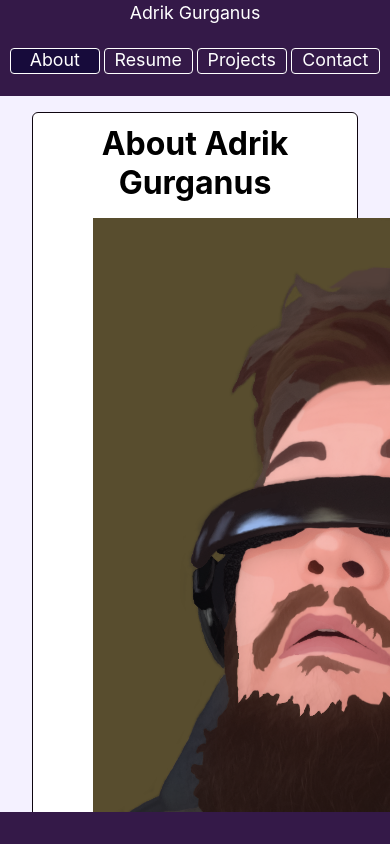
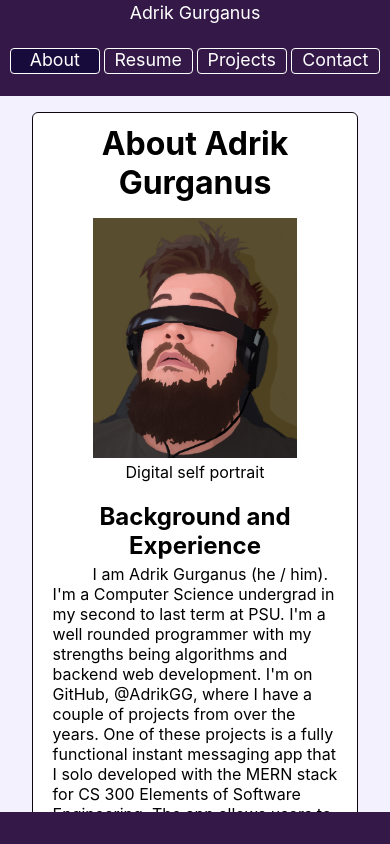
Before and after one commit to AdrikGG/IntroWebDevFinal, a React (Create React App) app: page / in a window 390 px wide. Built offline with nearby package versions, Linux system fonts and the light colour scheme.

Commit message:
Accessibility and responsiveness

```diff
--- a/src/App.js
+++ b/src/App.js
@@ -11,7 +11,7 @@ function App() {
   return (
     <div className="app">
       <Header />
-      <div className="container">
+      <main className="container">
         <div className="content">
           <Routes>
             <Route exact path="/" element={<About />} />
@@ -20,7 +20,7 @@ function App() {
             <Route exact path="/contact" element={<Contact />} />
           </Routes>
         </div>
-      </div>
+      </main>
       <Footer />
     </div>
   );
--- a/src/components/Footer.js
+++ b/src/components/Footer.js
@@ -2,9 +2,9 @@ import './Footer.css';
 
 const Footer = () => {
   return (
-    <div className="footer">
+    <footer className="footer">
       <div className="footer-content"></div>
-    </div>
+    </footer>
   );
 };
 
--- a/src/components/Header.js
+++ b/src/components/Header.js
@@ -3,8 +3,8 @@ import './Header.css';
 
 const Header = () => {
   return (
-    <div className="header">
-      <div className="title">Adrik Gurganus</div>
+    <nav className="header">
+      <header className="title">Adrik Gurganus</header>
       <CustomLink className="btn about" to="/">
         About
       </CustomLink>
@@ -17,7 +17,7 @@ const Header = () => {
       <CustomLink className="btn contact" to="/contact">
         Contact
       </CustomLink>
-    </div>
+    </nav>
   );
 };
 
--- a/src/pages/About.css
+++ b/src/pages/About.css
@@ -10,6 +10,12 @@
   margin: 10px auto;
 }
 
+.portrait {
+  max-width: 605px;
+  width: 100%;
+  height: auto;
+}
+
 .experience,
 .hobbies {
   margin-bottom: 4px;
--- a/src/pages/About.js
+++ b/src/pages/About.js
@@ -6,6 +6,7 @@ const About = () => {
       <h1 className="about-header">About Adrik Gurganus</h1>
       <figure>
         <img
+          className="portrait"
           src={require('../images/SwampManDrawing.png')}
           alt="Drawn profile of Adrik"
           width="605"
@@ -14,7 +15,7 @@ const About = () => {
         <figcaption>Digital self portrait</figcaption>
       </figure>
       <div>
-        <h3 className="experience">Background and Experience</h3>
+        <h2 className="experience">Background and Experience</h2>
         <p className="paragraph">
           I am Adrik Gurganus (he / him). I'm a Computer Science undergrad in my
           second to last term at PSU. I'm a well rounded programmer with my
@@ -47,7 +48,7 @@ const About = () => {
         </p>
       </div>
       <div>
-        <h3 className="hobbies">Hobbies</h3>
+        <h2 className="hobbies">Hobbies</h2>
         <p className="paragraph">
           I like to listen to folk music from cultures and languages from all
           around the world. My favorites of what I have found as of yet have
--- a/src/pages/Contact.css
+++ b/src/pages/Contact.css
@@ -6,7 +6,8 @@
 .form {
   margin: auto;
   padding-bottom: 20px;
-  width: 600px;
+  max-width: 600px;
+  width: 100%;
   border: 2px solid var(--ebony);
   border-radius: 6px;
   background-color: var(--white);
--- a/src/pages/Projects.js
+++ b/src/pages/Projects.js
@@ -29,7 +29,7 @@ const Projects = () => {
             that, I was only given about two months to research and develop the
             app. Considering all that, I'm very proud of the result.
           </p>
-          <h4 className="tech">Tech:</h4>
+          <h3 className="tech">Tech:</h3>
           <p>JavaScript, MERN stack (Mongodb, Express, React, Node), CSS.</p>
         </div>
         <div className="link">
@@ -63,7 +63,7 @@ const Projects = () => {
             working with them.
           </p>
           <p>This project is currently a work in progress.</p>
-          <h4 className="tech">Tech:</h4>
+          <h3 className="tech">Tech:</h3>
           <p>JavaScript, MERN stack (Mongodb, Express, React, Node), CSS.</p>
         </div>
         <div className="link">
@@ -78,7 +78,7 @@ const Projects = () => {
             A collection of small JavaScript programs highlighting differnt
             aspects of JavaScript and Full Stack development.
           </p>
-          <h4 className="tech">Tech:</h4>
+          <h3 className="tech">Tech:</h3>
           <p>JavaScript, HTML, CSS, Bootstrap, Express, Pug.</p>
         </div>
         <div className="link">
@@ -109,7 +109,7 @@ const Projects = () => {
             builds. I was responsible for a very large portion of the app and
             it's code.
           </p>
-          <h4 className="tech">Tech:</h4>
+          <h3 className="tech">Tech:</h3>
           <p>TypeScript, React Native, Expo.</p>
         </div>
         <div className="link">
--- a/src/pages/Resume.js
+++ b/src/pages/Resume.js
@@ -6,9 +6,9 @@ const Resume = () => {
       <div className="resume-content">
         <h1>Resume</h1>
         <div className="section">
-          <h3 className="section-header">
+          <h2 className="section-header">
             Software Engineering Knowledge and Skills
-          </h3>
+          </h2>
           <ul className="resume-ul">
             <li className="resume-li">
               <p className="list-text">
@@ -32,7 +32,7 @@ const Resume = () => {
           </ul>
         </div>
         <div className="section">
-          <h3 className="section-header">Education</h3>
+          <h2 className="section-header">Education</h2>
           <p className="resume-p">
             Portland Community College, Portland, Oregon
           </p>
@@ -108,7 +108,7 @@ const Resume = () => {
           </ul>
         </div>
         <div className="section">
-          <h3 className="section-header">Work Experience</h3>
+          <h2 className="section-header">Work Experience</h2>
           <div className="span-group">
             <span className="bold">CS Tutor, </span>
             <span>September 2018 to Present</span>
@@ -137,7 +137,7 @@ const Resume = () => {
           </ul>
         </div>
         <div className="section">
-          <h3 className="section-header">Technology Summary</h3>
+          <h2 className="section-header">Technology Summary</h2>
           <ul className="resume-ul">
             <li className="resume-li">
               <p className="list-text">
```
